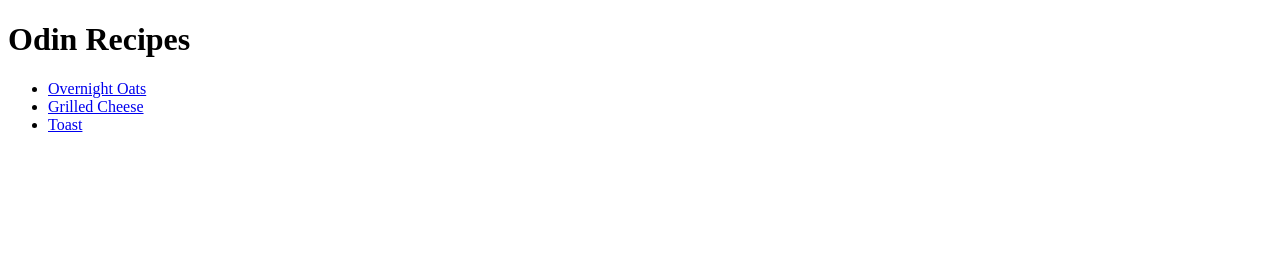
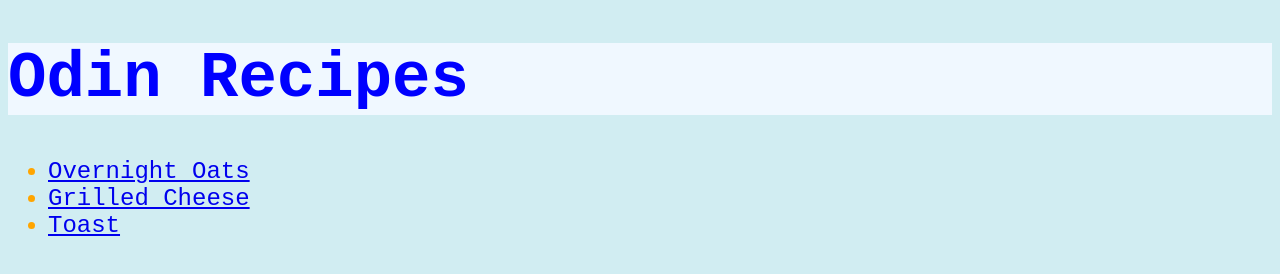
Before and after one commit to ashleykaring/odin-recipes, a plain HTML site: page index.html in a window 1280 px wide. Drawn offline with Linux system fonts and the light colour scheme.

Commit message:
css practice

```diff
--- a/index.html
+++ b/index.html
@@ -4,6 +4,7 @@
   <head>
     <meta charset="UTF-8">
     <title>Odin Recipes</title>
+    <link rel="stylesheet" href="styles.css">
   </head>
 
   <body>
--- /dev/null
+++ b/styles.css
@@ -0,0 +1,15 @@
+body {
+    font-size: 32px;
+    font-family: monospace;
+    color: blue;
+    background-color: rgb(209, 237, 242);
+}
+
+h1 {
+    background-color: aliceblue;
+}
+
+ul {
+    font-size: 24px;
+    color: orange;
+}
```
